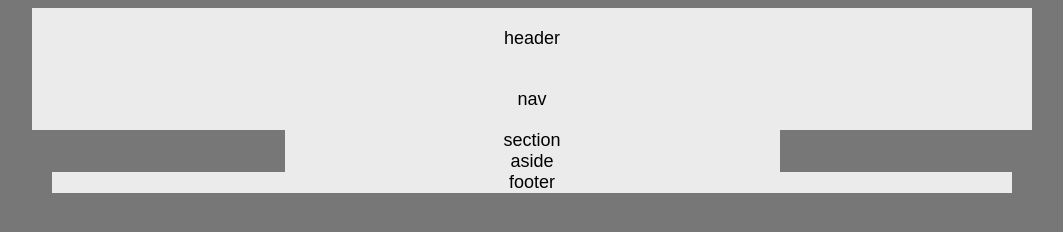
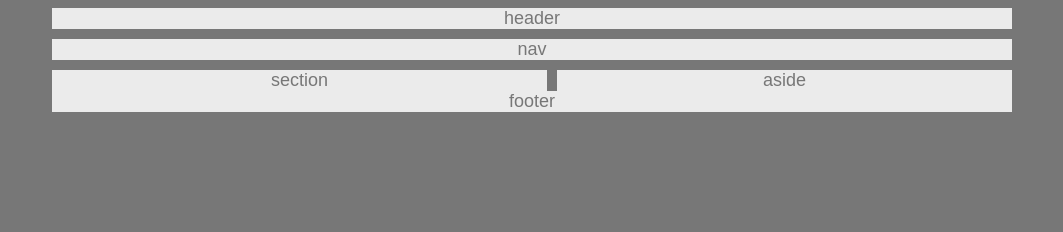
Before and after one commit to rbruff/HW-Wireframe, a plain HTML site: page index.html in a window 1280 px wide. Shown: the whole page, without its empty margins (108-1171 px from the left). Drawn offline with Linux system fonts and the light colour scheme.

Commit message:
side by side

```diff
--- a/index.html
+++ b/index.html
@@ -12,12 +12,16 @@
  <div class="header">header</div>
 <!-- nav bar -->
 <div class="nav">nav</div>
+
+<div class="container">
     <!-- section -->
     <div class="section">section</div>
     <!-- aside -->
     <div class="aside">aside</div>
     <!-- footer -->
     <div class="footer">footer</div>
+</div>
+
 
 </body>
 </html>
--- a/style.css
+++ b/style.css
@@ -3,12 +3,13 @@ body{
     font-family: Arial, Helvetica, sans-serif;
     font-size: 18px;
     text-align: center;
+    color: #777;
 }
 .header{
     width: 960px;
     background-color: #ebebeb;
     margin: auto;
-    padding: 20px;
+    margin-bottom: 10px;
 
 
 
@@ -17,26 +18,33 @@ body{
     width: 960px;
     background-color: #ebebeb;
     margin: auto;
-    padding: 20px;
+    margin-bottom: 10px;
+    clear: both
+}
 
+.container{
+    width: 960px;
+    margin: auto
+}
 
-
-}
 .section{
 width: 495px;
 background-color: #ebebeb;
-margin: auto;
+float: left;
 
 }
 .aside{
-    width: 495px;
+    width: 455px;
     background-color: #ebebeb;
-    margin: auto;
+    margin-left: 10px;
+    float: left;
+
 
 }
 .footer{
     width: 960px;
     background-color: #ebebeb;
     margin: auto;
+    clear: both;
 
 }
```
Lines whose indentation alone changed are shown as unchanged.
